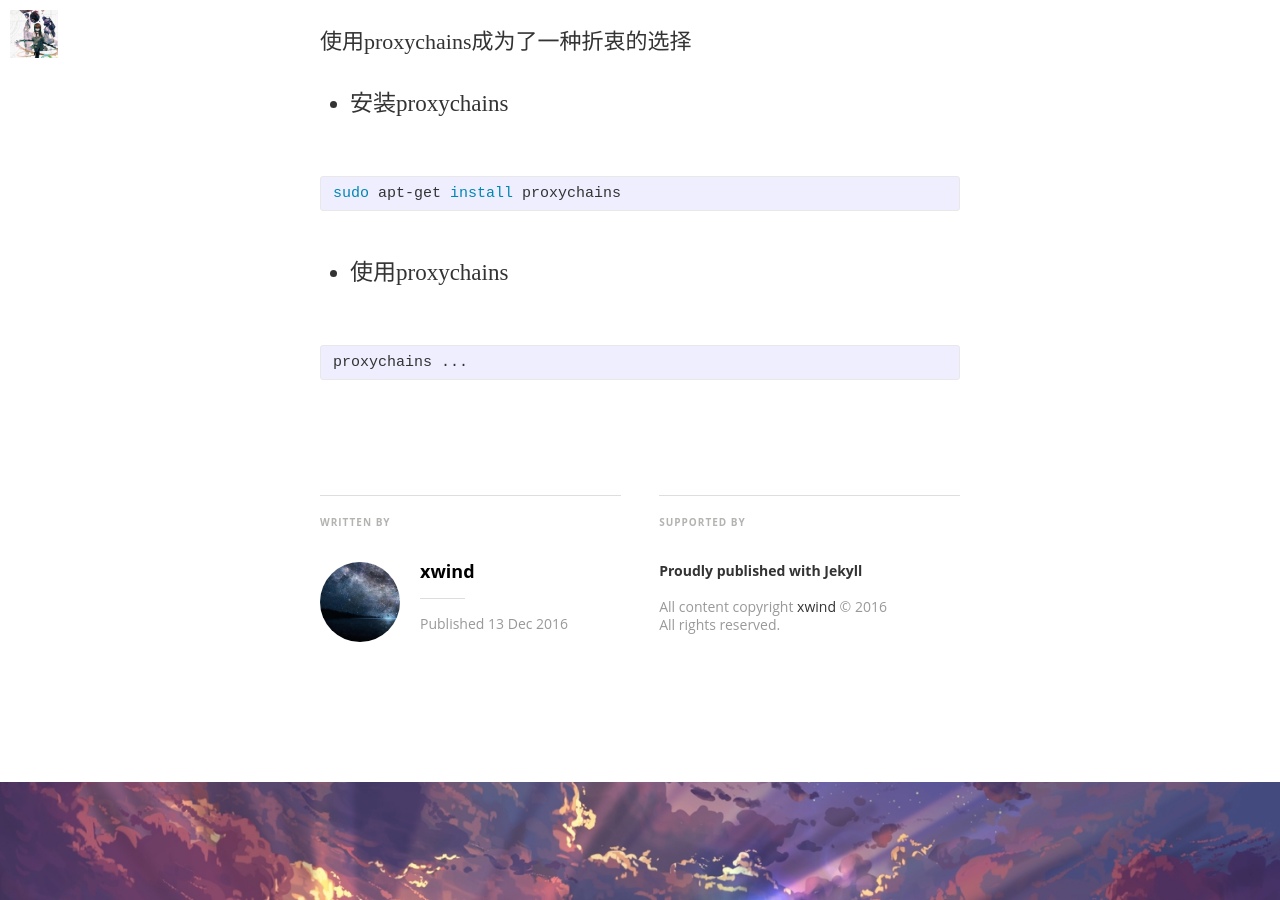
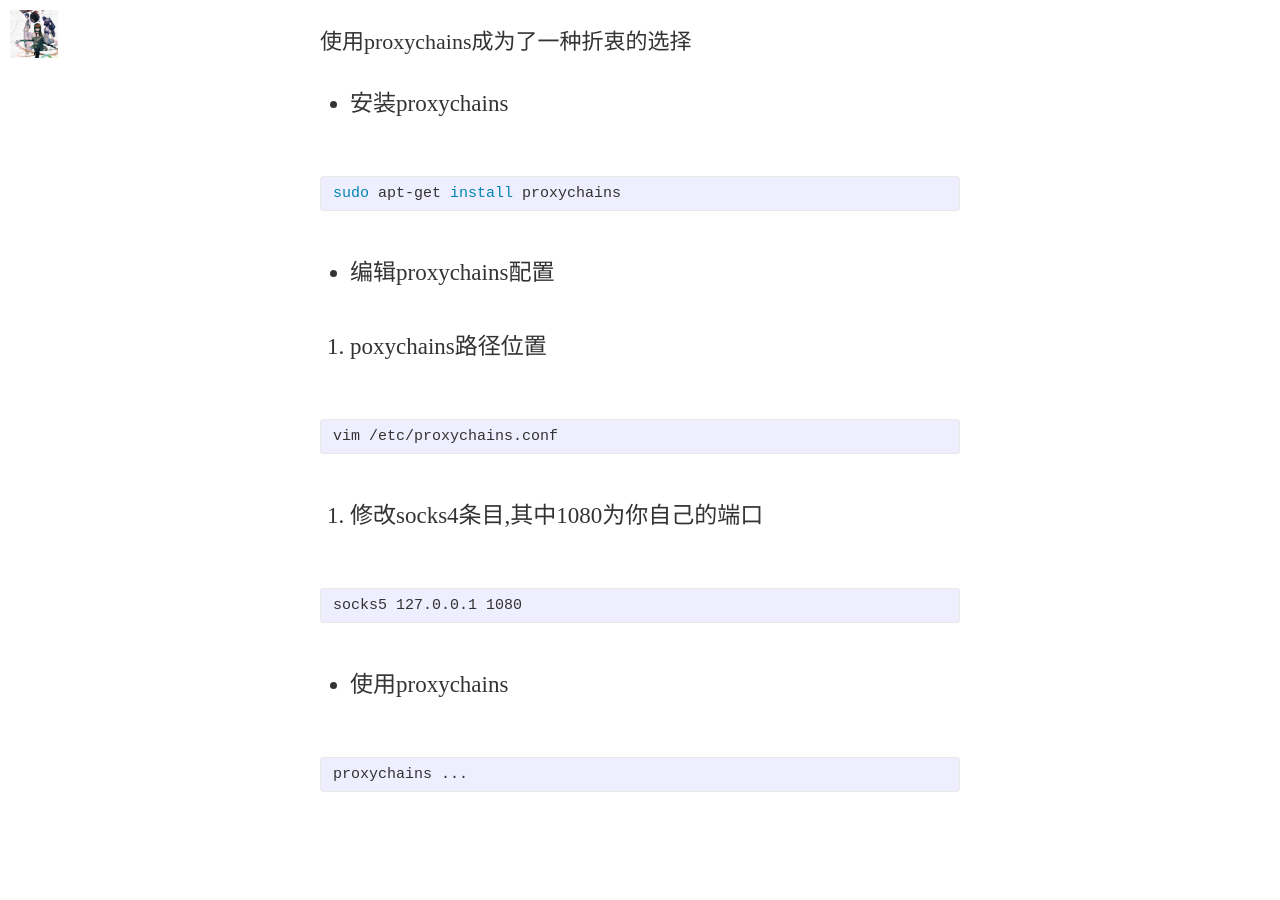
Before and after one commit to xwind/xwind.github.io, a Jekyll site: the page built from _posts/2016-12-13-proxychain.markdown, in a window 1280 px wide and 900 px high, scrolled down 1003 px. Built offline with Jekyll 4.4.1, drawn with Linux system fonts in a browser that asks for light colours; nearby versions of some CDN libraries; some web fonts are replaced; comment, search, counter and statistics services are not loaded.

Commit message:
2016-12-13

```diff
--- a/_posts/2016-12-13-proxychain.markdown
+++ b/_posts/2016-12-13-proxychain.markdown
@@ -17,7 +17,19 @@ comments: true
 sudo apt-get install proxychains
 {% endhighlight bash %}
 
+* 编辑proxychains配置
+
+1. poxychains路径位置
+{% highlight bash %}
+vim /etc/proxychains.conf
+{% endhighlight bash %}
+2. 修改socks4条目,其中1080为你自己的端口
+{% highlight bash %}
+socks5 127.0.0.1 1080
+{% endhighlight bash %}
+
 * 使用proxychains
+
 {% highlight bash %}
 proxychains ...
 {% endhighlight bash %}
```
